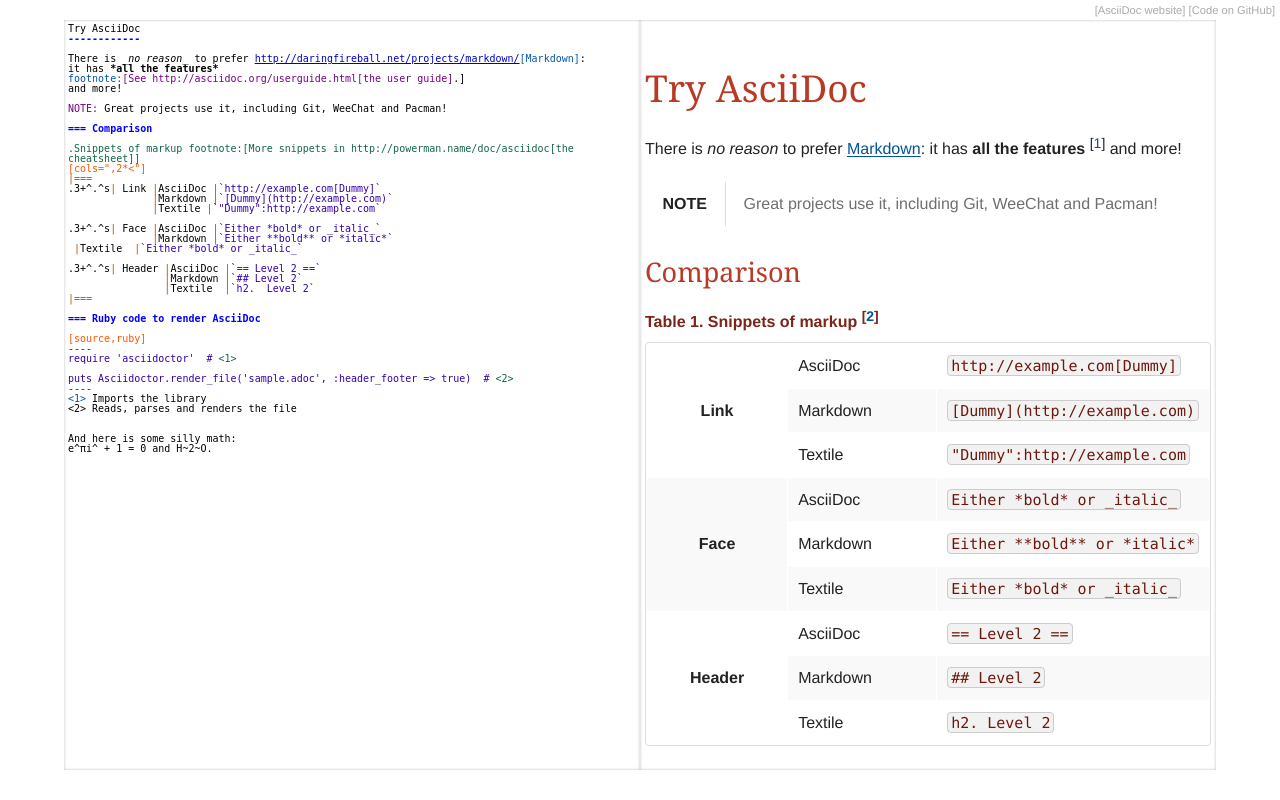
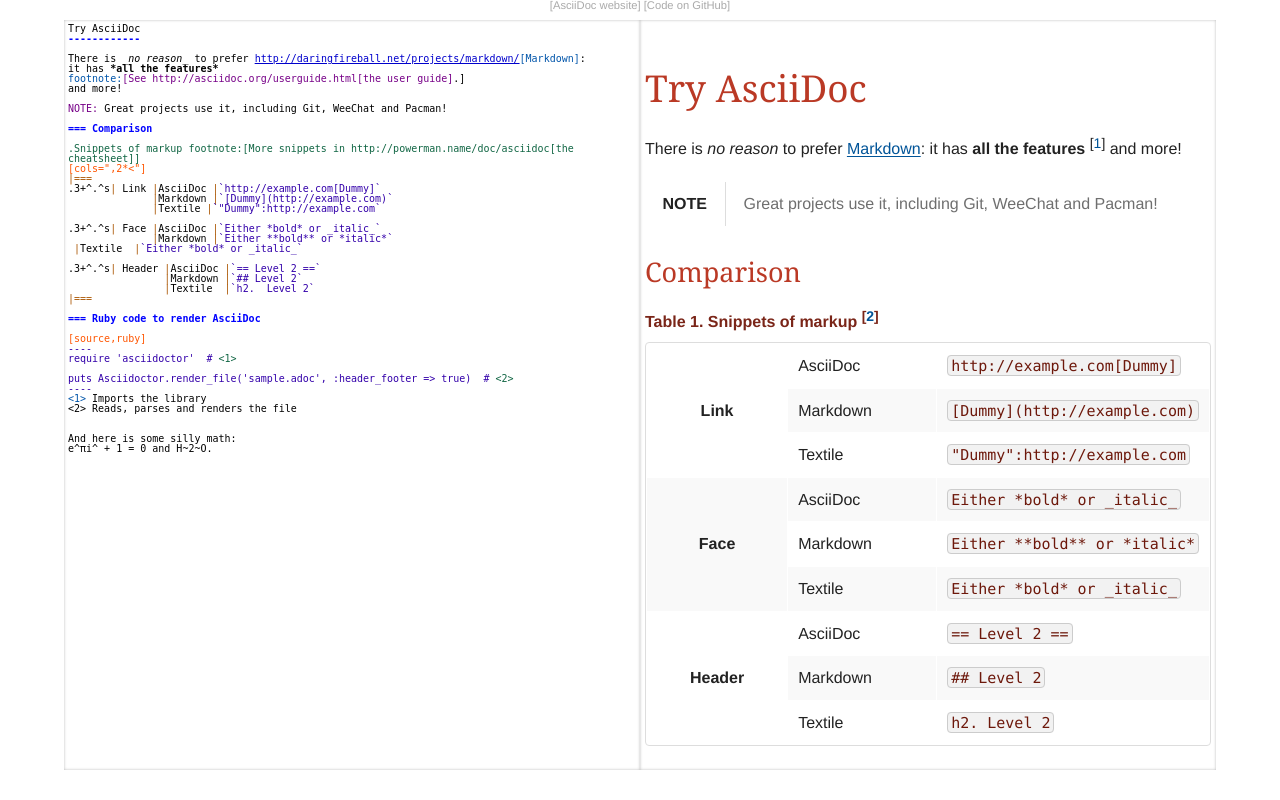
Before and after one commit to espadrine/AsciiDocBox, a plain HTML site: page index.html in a window 1280 px wide. Drawn offline with Linux system fonts and the light colour scheme.

Commit message:
Center meta links.

```diff
--- a/index.html
+++ b/index.html
@@ -32,8 +32,9 @@
   }
   #website-link {
     position: fixed;
-    top: 5px;
-    right: 5px;
+    text-align: center;
+    width: 100%;
+    left: 0;
     font-size: 0.7em;
     color: #aaa;
   }
```
